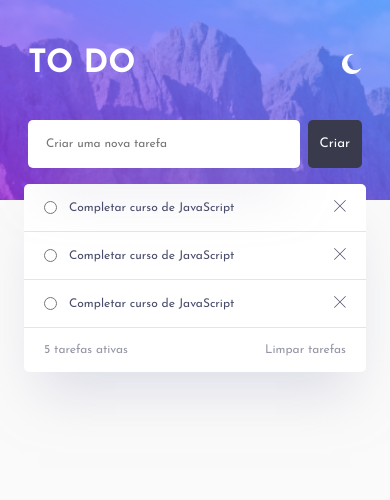
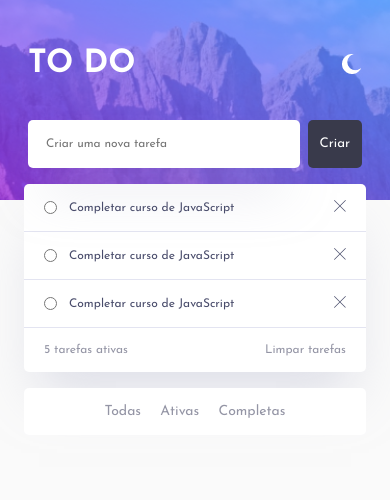
Before and after one commit to MattiasDoCss/todo-app, a Node server app: page / in a window 390 px wide. Shown: the top 500 px of the page. Run offline with Node 20, Linux system fonts and the light colour scheme; some libraries are stand-ins or nearby versions.

Commit message:
término dos ajustes do mobile para o tema light

```diff
--- a/public/css/styles.css
+++ b/public/css/styles.css
@@ -117,7 +117,21 @@ main {
     color: var(--info-text-color);
 }
 
-.informacoes a {
+.informacoes a,
+.botoes a {
     text-decoration: none;
     color: var(--info-text-color);
 }
+
+.botoes {
+    padding-block: 1rem;
+    background: var(--bg-tarefas);
+    border-radius: 0.3125rem;
+    margin-top: 1rem;
+
+    display: flex;
+    justify-content: center;
+    gap: 1.2rem;
+
+    font-size: 0.875rem;
+}
--- a/views/home.handlebars
+++ b/views/home.handlebars
@@ -42,5 +42,9 @@
         </div>
     </section>
 
-    <section class="botoes"></section>
+    <section class="botoes">
+        <a href="">Todas</a>
+        <a href="">Ativas</a>
+        <a href="">Completas</a>
+    </section>
 </main>
```
